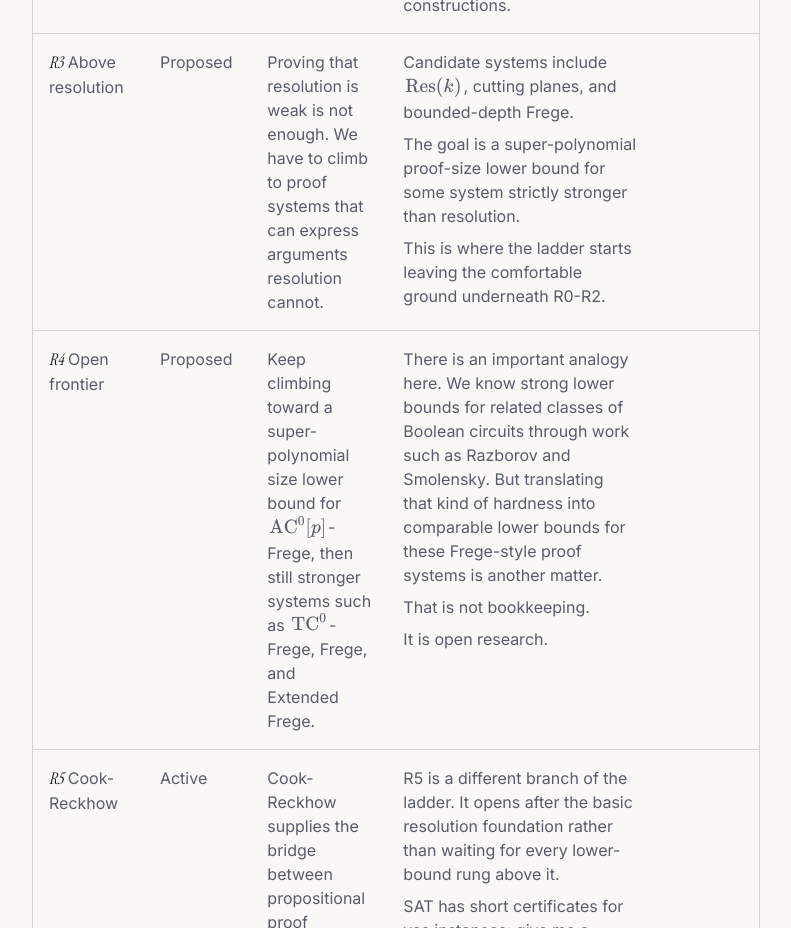
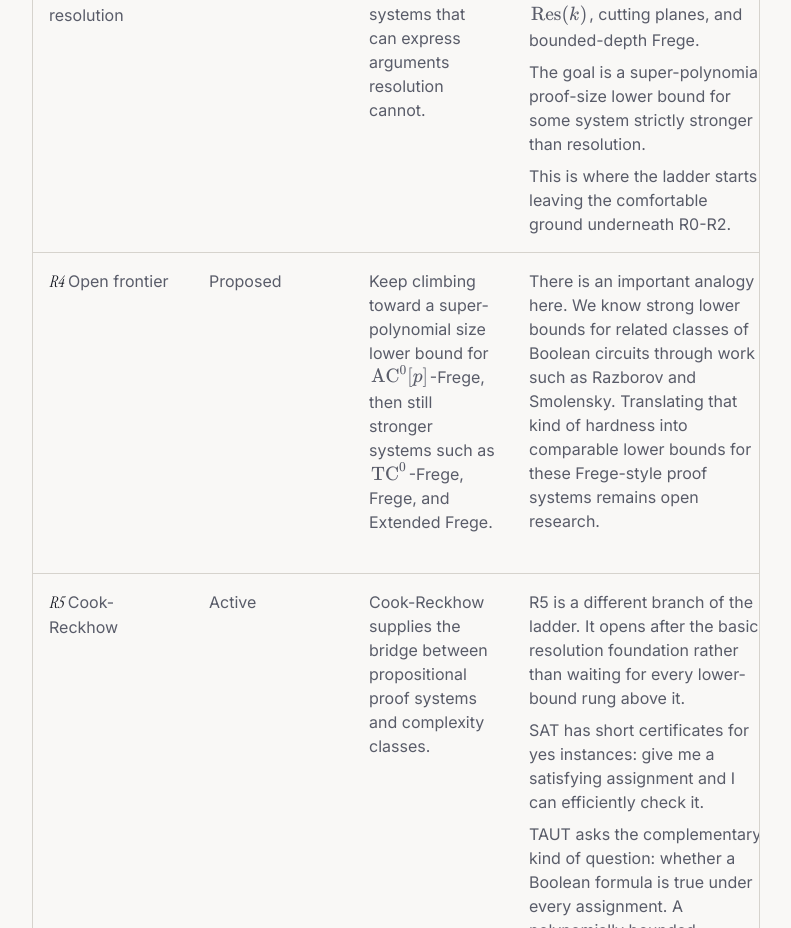
Before and after one commit to astrogirlnim/portfolio, a Next.js app: page /blog/issue-02-attention-is-all-you-need in a window 1280 px wide. Shown: the part 7600-8528 px from the top of the page, without its empty margins (244-1035 px from the left). Built offline with nearby package versions, Linux system fonts and the light colour scheme.

Commit message:
Fix(blog): drop contrastive phrasing from rung table

```diff
--- a/app/blog/[slug]/page.tsx
+++ b/app/blog/[slug]/page.tsx
@@ -138,7 +138,7 @@ export default async function BlogPostPage({ params }: BlogPostPageProps) {
                     )}
                     {section.table && (
                       <div className="overflow-x-auto border border-border">
-                        <table className="w-full min-w-[40rem] border-collapse text-left">
+                        <table className="w-full min-w-[72rem] border-collapse text-left">
                           <thead>
                             <tr className="border-b border-border bg-muted/40">
                               {section.table.headers.map((header) => (
@@ -160,10 +160,13 @@ export default async function BlogPostPage({ params }: BlogPostPageProps) {
                                 {row.map((cell, cellIndex) => (
                                   <td
                                     key={`${post.slug}-cell-${sectionIndex}-${rowIndex}-${cellIndex}`}
-                                    className="px-4 py-4 align-top text-sm leading-relaxed text-muted-foreground sm:text-base"
+                                    className="min-w-[10rem] px-4 py-4 align-top text-sm leading-relaxed text-muted-foreground sm:text-base"
                                   >
-                                    {cell.split("\n").map((line, lineIndex) => (
-                                      <span key={`${post.slug}-line-${sectionIndex}-${rowIndex}-${cellIndex}-${lineIndex}`}>
+                                    {cell
+                                      ? cell.split("\n").map((line, lineIndex) => (
+                                          <span
+                                            key={`${post.slug}-line-${sectionIndex}-${rowIndex}-${cellIndex}-${lineIndex}`}
+                                          >
                                             {lineIndex > 0 ? <br /> : null}
                                             {lineIndex > 0 ? (
                                               <span className="mt-2 inline-block">
@@ -173,7 +176,8 @@ export default async function BlogPostPage({ params }: BlogPostPageProps) {
                                               renderBlogText(line)
                                             )}
                                           </span>
-                                    ))}
+                                        ))
+                                      : null}
                                   </td>
                                 ))}
                               </tr>
--- a/lib/blog.ts
+++ b/lib/blog.ts
@@ -174,7 +174,7 @@ const posts: BlogPost[] = [
             [
               "**R3** Above resolution",
               "Proposed",
-              "Proving that resolution is weak is not enough. We have to climb to proof systems that can express arguments resolution cannot.",
+              "Climb to proof systems that can express arguments resolution cannot.",
               "Candidate systems include $\\mathrm{Res}(k)$, cutting planes, and bounded-depth Frege.\nThe goal is a super-polynomial proof-size lower bound for some system strictly stronger than resolution.\nThis is where the ladder starts leaving the comfortable ground underneath R0-R2.",
               "",
               `[Pudlak, 1997](${paperPudlak1997}); [Ajtai, 1988](${paperAjtai1988}); [Pitassi-Beame-Impagliazzo, 1993](${paperPitassiBeameImpagliazzo1993})`,
@@ -184,7 +184,7 @@ const posts: BlogPost[] = [
               "**R4** Open frontier",
               "Proposed",
               "Keep climbing toward a super-polynomial size lower bound for $\\mathrm{AC}^0[p]$-Frege, then still stronger systems such as $\\mathrm{TC}^0$-Frege, Frege, and Extended Frege.",
-              "There is an important analogy here. We know strong lower bounds for related classes of Boolean circuits through work such as Razborov and Smolensky. But translating that kind of hardness into comparable lower bounds for these Frege-style proof systems is another matter.\nThat is not bookkeeping.\nIt is open research.",
+              "There is an important analogy here. We know strong lower bounds for related classes of Boolean circuits through work such as Razborov and Smolensky. Translating that kind of hardness into comparable lower bounds for these Frege-style proof systems remains open research.",
               "",
               `[Razborov, 1987](${paperRazborov1987}); [Smolensky, 1987](${paperSmolensky1987})`,
               "We know how to prove that certain shallow circuits are weak; proving analogous limitations for the corresponding strong proof systems remains a major frontier.",
@@ -193,7 +193,7 @@ const posts: BlogPost[] = [
               "**R5** Cook-Reckhow",
               "Active",
               "Cook-Reckhow supplies the bridge between propositional proof systems and complexity classes.",
-              "R5 is a different branch of the ladder. It opens after the basic resolution foundation rather than waiting for every lower-bound rung above it.\nSAT has short certificates for yes instances: give me a satisfying assignment and I can efficiently check it.\nTAUT asks the complementary kind of question: whether a Boolean formula is true under every assignment. A polynomially bounded propositional proof system would provide efficiently checkable short proofs for tautologies as well.\nThe Cook-Reckhow framework makes this precise through the relationship: a polynomially bounded propositional proof system exists exactly when $\\mathrm{NP} = \\mathrm{coNP}$.\nSATurday formalizes the surrounding machinery through $\\mathsf{InP}$, $\\mathsf{InNP}$, $\\mathsf{IsPropProofSystem}$, and $\\mathsf{TM2ComputableInPolyTime}$, together with the implications connecting polynomially bounded proof systems to NP/coNP and ultimately to the P vs NP question.\nThis branch tells us what kind of proof-complexity result would actually be strong enough to matter.\nIt does not make the missing lower bounds easy.",
+              "R5 is a different branch of the ladder. It opens after the basic resolution foundation rather than waiting for every lower-bound rung above it.\nSAT has short certificates for yes instances: give me a satisfying assignment and I can efficiently check it.\nTAUT asks the complementary kind of question: whether a Boolean formula is true under every assignment. A polynomially bounded propositional proof system would provide efficiently checkable short proofs for tautologies as well.\nThe Cook-Reckhow framework makes this precise through the relationship: a polynomially bounded propositional proof system exists exactly when $\\mathrm{NP} = \\mathrm{coNP}$.\nSATurday formalizes the surrounding machinery through $\\mathsf{InP}$, $\\mathsf{InNP}$, $\\mathsf{IsPropProofSystem}$, and $\\mathsf{TM2ComputableInPolyTime}$, together with the implications connecting polynomially bounded proof systems to NP/coNP and ultimately to the P vs NP question.\nThis branch tells us what kind of proof-complexity result would actually be strong enough to matter.",
               "",
               `[Cook-Reckhow, 1979](${paperCookReckhow1979})`,
               "If every propositional proof system requires super-polynomial proofs somewhere, then $\\mathrm{NP} \\neq \\mathrm{coNP}$, and since $\\mathrm{P} = \\mathrm{NP}$ would imply $\\mathrm{NP} = \\mathrm{coNP}$, that would give $\\mathrm{P} \\neq \\mathrm{NP}$.",
```
Lines whose indentation alone changed are shown as unchanged.
